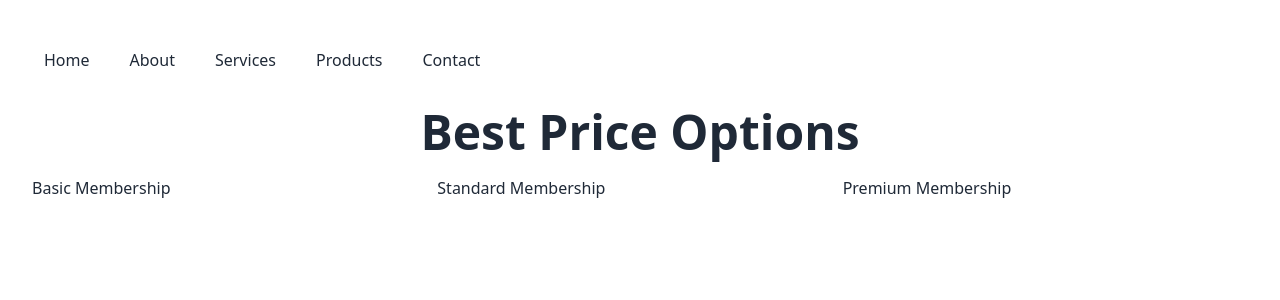
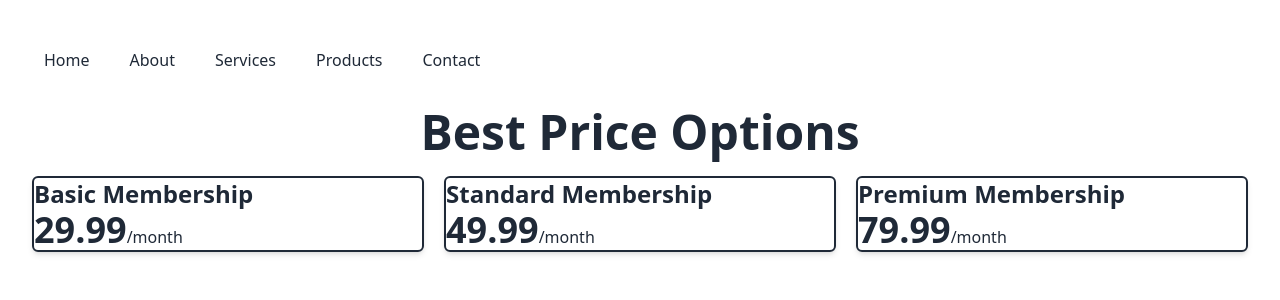
Before and after one commit to AskatAsh/React-JS-Practice, a React (Vite) app in the folder third-react/: page / in a window 1280 px wide. Shown: the top 300 px of the page. Built offline with nearby package versions, Linux system fonts and the light colour scheme.

Commit message:
added tailwind style to price option name and price

```diff
--- a/third-react/src/Component/PriceOption/PriceOption.jsx
+++ b/third-react/src/Component/PriceOption/PriceOption.jsx
@@ -3,8 +3,9 @@ import PropTypes from 'prop-types';
 function PriceOption({option}) {
     const {name, price, feature} = option;
     return (
-        <div>
-            <p>{name}</p>
+        <div className='border-2 border-gray-800 rounded-md shadow-md'>
+            <h3 className='text-2xl font-semibold'>{name}</h3>
+            <h4><span className='text-4xl font-bold'>{price}</span>/month</h4>
         </div>
     );
 }
--- a/third-react/src/Component/PriceOptions/PriceOptions.jsx
+++ b/third-react/src/Component/PriceOptions/PriceOptions.jsx
@@ -49,7 +49,7 @@ const PriceOptions = () => {
     return (
         <div>
             <h3 className='text-5xl font-bold text-center my-5'>Best Price Options</h3>
-            <div className="grid grid-cols-3 justify-center">
+            <div className="grid grid-cols-3 justify-center gap-5">
                 {
                     priceOptions.map(option => <PriceOption key={option.id} option={option}></PriceOption>)
                 }
```
